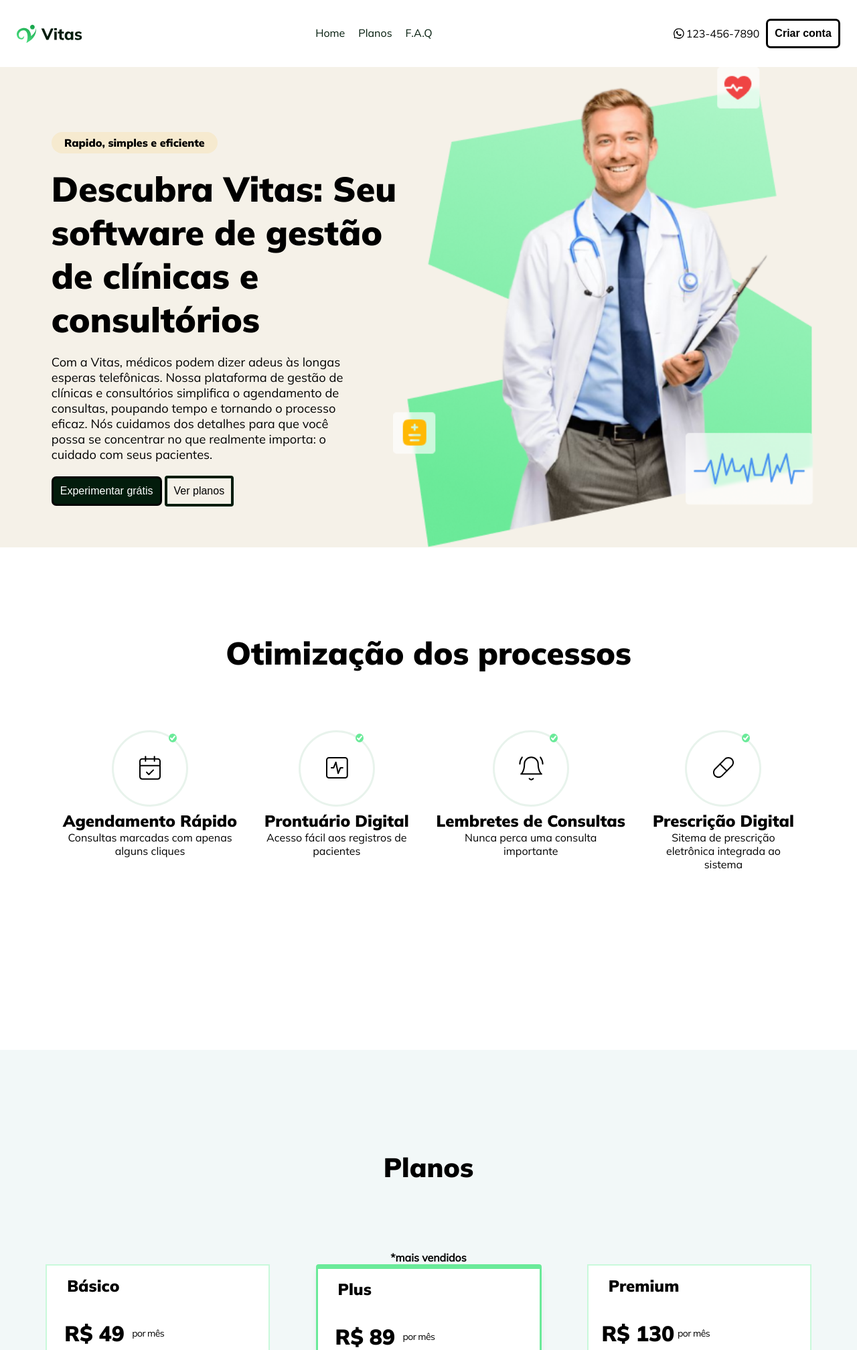
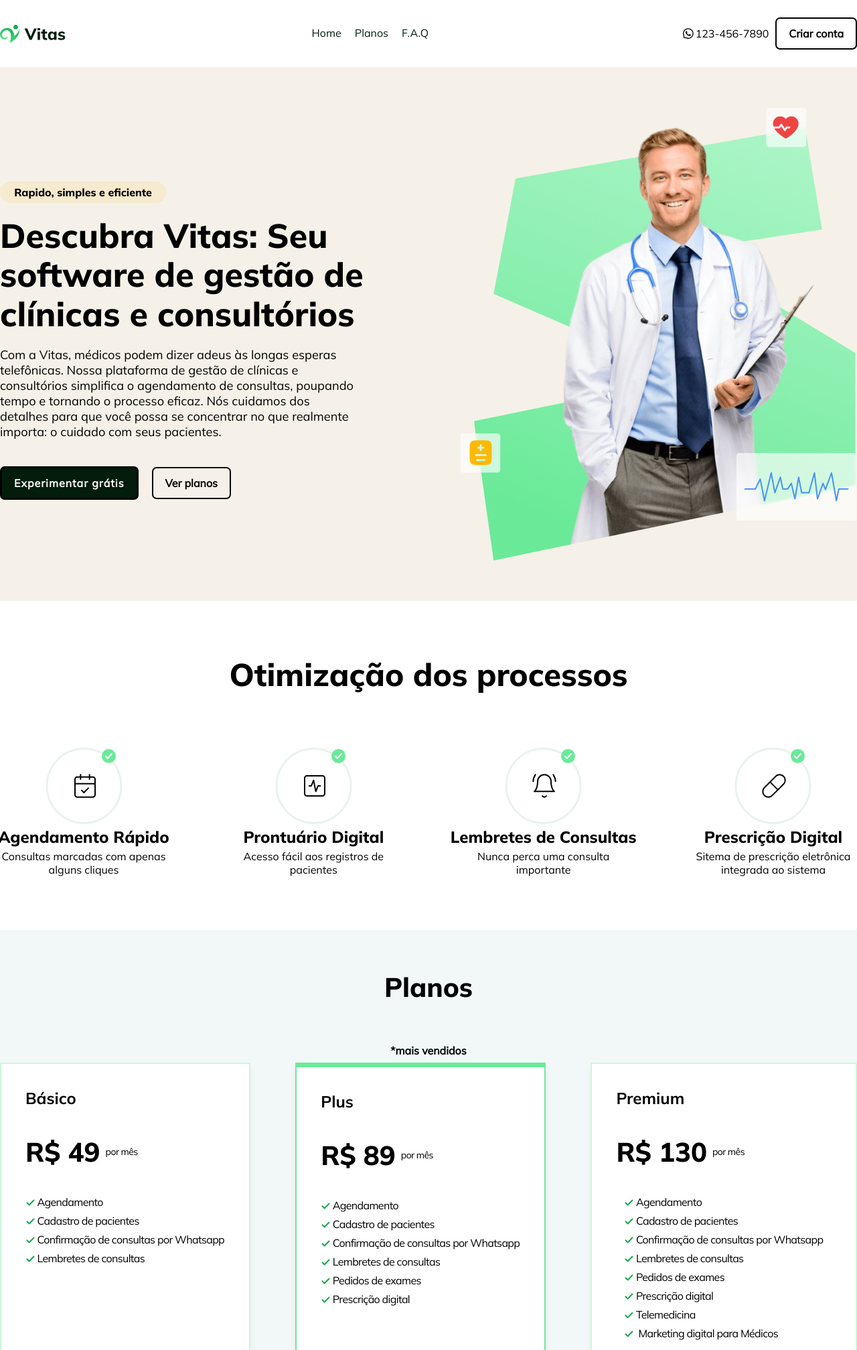
Before and after one commit to giovana-mori/Pi-Integrador-Vitas, a PHP site: page / in a window 1280 px wide. Shown: the top 2015 px of the page at 67% size. Run offline with PHP 8.4, Linux system fonts and the light colour scheme.

Commit message:
grid atualizado
revisei tudo essa loucura aqui

```diff
--- a/index.html
+++ b/index.html
@@ -7,69 +7,76 @@
     <meta name="viewport" content="width=device-width, initial-scale=1.0">
     <link rel="stylesheet" href="style.css">
     <link rel="shortcut icon" href="./static/images/logo_menorSvg.svg" type="image/x-icon" />
+    <script src="script.js" defer></script>
 </head>
 
 <body>
-    <header class="container">
+    <header>
+        <div class="container">
             <img src="static/images/Logo-vitas.svg" />
             <menu>
                 <li><a>Home</a></li>
-            <li><a>Planos</a></li>
+                <li><a data-target="planos">Planos</a></li>
                 <li><a>F.A.Q</a></li>
             </menu>
             <div class="header-info">
                 <span><img src="static/images/zapp.svg" /><a href="tel:123-456-7890">123-456-7890</a></span>
-            <a href=""><button class="botao"><strong>Criar conta</strong></button></a>
+                <a href=""><button class="botao-sfun">Criar conta</button></a>
+            </div>
         </div>
     </header>
 
     <main>
-        <section class="inicio-info">
-            <div class="reparo">
+        <section class="hero-section">
+            <div class="container">
+                <div class="hero-text">
                     <span>Rapido, simples e eficiente</span>
                     <h2>Descubra Vitas: Seu software de gestão de clínicas e consultórios</h2>
                     <p>Com a Vitas, médicos podem dizer adeus às longas esperas telefônicas. Nossa plataforma
                         de gestão de
-                    clínicas e consultórios simplifica o agendamento de consultas, poupando tempo e tornando o processo
+                        clínicas e consultórios simplifica o agendamento de consultas, poupando tempo e tornando o
+                        processo
                         eficaz. Nós cuidamos dos detalhes para que você possa se concentrar no que realmente importa: o
                         cuidado
                         com seus pacientes.</p>
                     <div>
-                    <a href=""><button class="botao_2">Experimentar grátis</button></a>
-                    <a href=""><button class="botao">Ver planos</button></a>
+                        <a href=""><button class="botao">Experimentar grátis</button></a>
+                        <a data-target="planos2"><button class="botao-sfun">Ver planos</button></a>
                     </div>
+                </div>
+                <img src="static/images/Hero_Img.png" alt="">
             </div>
 
         </section>
 
-        <section class="funcionalidade">
-            <div class="funcionalidade_conteudo">
+        <section>
+            <div class="optimization-content container">
                 <h1>Otimização dos processos</h1>
-                <div class="funcionalidade_conteudo_estilo">
-                    <div class="funcionalidade_conteudo_descricao">
+                <div class="optimization-content-style">
+                    <div class="optimization-content-desc">
                         <div class="simbolo">
-                            <img src="static/images/calendar-check.svg">
+                            <img src="static/images/calendario.svg">
                         </div>
                         <h2>Agendamento Rápido</h2>
                         <p>Consultas marcadas com apenas alguns cliques</p>
                     </div>
-                    <div class="funcionalidade_conteudo_descricao">
+                    <div class="optimization-content-desc">
                         <div class="simbolo">
-                            <img src="static/images/activity-square.svg">
+                            <img src="static/images/atividade.svg">
                         </div>
                         <h2>Prontuário Digital</h2>
                         <p>Acesso fácil aos registros de pacientes</p>
                     </div>
-                    <div class="funcionalidade_conteudo_descricao">
+                    <div class="optimization-content-desc">
                         <div class="simbolo">
-                            <img src="static/images/bell-ring.svg">
+                            <img src="static/images/sino.svg">
                         </div>
                         <h2>Lembretes de Consultas</h2>
                         <p> Nunca perca uma consulta importante</p>
                     </div>
-                    <div class="funcionalidade_conteudo_descricao">
+                    <div class="optimization-content-desc">
                         <div class="simbolo">
-                            <img src="static/images/pill.svg">
+                            <img src="static/images/pilula.svg">
                         </div>
                         <h2>Prescrição Digital</h2>
                         <p>Sitema de prescrição eletrônica integrada ao sistema</p>
@@ -78,65 +85,50 @@
             </div>
         </section>
 
-        <section class="planos">
-            <div>
+        <section class="planos" id="planos">
+            <div class="container">
                 <h1>Planos</h1>
                 <span>*mais vendidos</span>
                 <div class="planos_conteudo_descricao">
 
                     <div class="planos_conteudo_quadrado">
+                        <div>
                             <h2>Básico</h2>
-                        <br>
-                        <br>
-                        <h1>R$ 49<span>por mês</span></h1>
-                        <ol>
-                            <li><span>&#10004;</span> Agendamento</li>
-                            <li><span>&#10004;</span> Cadastro de pacientes</li>
-                            <li><span>&#10004;</span> Confirmação de consultas por Whatsapp</li>
-                            <li><span>&#10004;</span> Lembretes de consultas</li>
-                        </ol>
-                        <a href=""><button class="botao">Assinar</button></a>
+                            <h3>R$ 49<span>por mês</span></h1>
+                                <ul id="ul-basic">
+                                    <!-- js render -->
+                                </ul>
+                        </div>
+                        <button class="botao-sfun">Assinar</button>
                     </div>
 
                     <div class="planos_conteudo_quadrado">
+                        <div>
                             <h2>Plus</h2>
-                        <br>
-                        <br>
-                        <h1>R$ 89<span>por mês</span></h1>
-                        <ol>
-                            <li><span>&#10004;</span> Agendamento</li>
-                            <li><span>&#10004;</span> Cadastro de pacientes</li>
-                            <li><span>&#10004;</span> Confirmação de consultas por Whatsapp</li>
-                            <li><span>&#10004;</span> Lembretes de consultas</li>
-                            <li><span>&#10004;</span> Pedidos de exames</li>
-                            <li><span>&#10004;</span> Prescrição digital</li>
-                        </ol>
-                        <a href=""><button class="botao">Assinar</button></a>
+                            <h3>R$ 89<span>por mês</span></h1>
+                                <ul id="ul-plus">
+                                    <!-- js render -->
+                                </ul>
+                        </div>
+                        <button class="botao">Assinar</button>
                     </div>
 
                     <div class="planos_conteudo_quadrado">
+                        <div>
                             <h2>Premium</h2>
-                        <br>
-                        <br>
-                        <h1>R$ 130<span>por mês</span></h1>
-                        <ol>
-                            <li><span>&#10004;</span> Agendamento</li>
-                            <li><span>&#10004;</span> Cadastro de pacientes</li>
-                            <li><span>&#10004;</span> Confirmação de consultas por Whatsapp</li>
-                            <li><span>&#10004;</span> Lembretes de consultas</li>
-                            <li><span>&#10004;</span> Pedidos de exames</li>
-                            <li><span>&#10004;</span> Prescrição digital</li>
-                            <li><span>&#10004;</span> Telemedicina</li>
-                            <li><span>&#10004;</span> Marketing digital para Médicos</li>
-                        </ol>
-                        <a href=""><button class="botao">Assinar</button></a>
+                            <h3>R$ 130<span>por mês</span></h1>
+                                <ul id="ul-premium">
+                                    <!-- js render -->
+                                </ul>
+                        </div>
+                        <button class="botao-sfun">Assinar</button>
                     </div>
                 </div>
             </div>
         </section>
 
         <section class="depoimento">
-            <div>
+            <div class="container">
                 <h1>Depoimentos de clientes</h1>
 
                 <div class="depoimento_conteudo_container">
@@ -165,11 +157,12 @@
         </section>
 
         <section class="faq">
-            <div>
+            <div class="container">
                 <h1>FAQ</h1>
                 <div class="faq_conteudo">
-                    <div class="faq_conteudo_texto">
-                        <h2>Como a Vitas pode ajudar na organização do meu consultório? <span><img src="./static/images/Vector_unless.svg"/></span></h2>
+                    <details class="faq_conteudo_texto">
+                        <summary>Como a Vitas pode ajudar na organização do meu consultório? </summary>
+                        <div class="content">
                         <p>A Vitas oferece uma variedade de recursos que ajudam a otimizar a administração do seu
                             consultório. Isso inclui agendamento simplificado, prontuário eletrônico, lembretes
                             automáticos
@@ -178,13 +171,20 @@
                             pacientes.
                         </p>
                     </div>
+                    </details>
                     <hr>
-                    <div class="faq_conteudo_texto">
-                        <h2>É difícil aprender a usar a plataforma Vitas? <span><img src="./static/images/vector_more.svg"/></span></h2>
+                    <details class="faq_conteudo_texto">
+                        <summary>É difícil aprender a usar a plataforma Vitas?</summary>
+                        <div class="content">
+                            <p>Lorem ipsum dolor, sit amet consectetur adipisicing elit.
+                             Facere labore autem facilis nihil iusto architecto officia fugit iste nostrum ullam.
+                            </p>
                         </div>
+                    </details>
                     <hr>
-                    <div class="faq_conteudo_texto">
-                        <h2>Como posso ter certeza de que meus dados e os de meus pacientes estão seguros? <span><img src="./static/images/Vector_unless.svg"/></span></h2>
+                    <details class="faq_conteudo_texto">
+                        <summary>Como posso ter certeza de que meus dados e os de meus pacientes estão seguros?</summary>
+                        <div class="content">
                         <p>A segurança dos seus dados é nossa prioridade. A Vitas utiliza as mais recentes práticas de
                             segurança, incluindo criptografia de ponta a ponta e backups regulares. Nossos servidores
                             são
@@ -192,12 +192,14 @@
                             os
                             seus dados e os de seus pacientes estão sob total sigilo.</p>
                         </div>
+                    </details>
                 </div>
             </div>
         </section>
     </main>
 
-    <footer class="container_2">
+    <footer>
+        <div class="container">
             <div class="contato">
                 <h2>Contato</h2> </br>
                 <ul>
@@ -216,6 +218,7 @@
                 </ul>
             </div>
             <img src="static/images/logo_menorSvg.svg" />
+        </div>
     </footer>
 </body>
 
--- a/style.css
+++ b/style.css
@@ -4,13 +4,18 @@
 }
 
 @font-face {
-    font-family: mulish_italic;
+    font-family: mulish-italic;
     src: url(./static/fonts/Mulish-Italic.ttf);
 }
 
 @font-face {
-    font-family: mulish_black;
-    src: url(./static/fonts/Mulish-Black.ttf);
+    font-family: mulish-extrabold;
+    src: url(./static/fonts/Mulish-ExtraBold.ttf);
+}
+
+@font-face {
+    font-family: mulish-bold;
+    src: url(static/fonts/Mulish-Bold.ttf);
 }
 
 * {
@@ -36,6 +41,14 @@
     scroll-behavior: smooth;
 }
 
+body {
+    font-family: mulish, sans-serif;
+}
+
+ul {
+    list-style-type: none;
+}
+
 a {
     color: unset;
     cursor: pointer;
@@ -43,9 +56,14 @@
 }
 
 .container {
+    max-width: 1400px;
+    margin: auto;
+}
+
+header .container {
     display: flex;
     align-items: center;
-    justify-content: space-around;
+    justify-content: space-between;
     width: 100%;
     justify-self: center;
     height: 100px;
@@ -57,7 +75,7 @@
     justify-content: center;
 }
 
-menu > li {
+menu li {
     font-family: mulish;
     list-style-type: none;
     margin: 0 10px;
@@ -66,14 +84,14 @@
     flex-grow: 0;
 }
 
-menu > li > a {
+menu li a {
     font-weight: 400px;
     line-height: 17px;
     cursor: pointer;
     color: var(--c-black);
 }
 
-menu > li > a::after {
+menu li a::after {
     display: block;
     content: '';
     position: relative;
@@ -92,7 +110,7 @@
     align-items: center;
 }
 
-.header-info > span {
+.header-info  span {
     margin: 0 10px;
     font-family: mulish;
     font-weight: 400;
@@ -101,23 +119,38 @@
 }
 
 
-.header-info > span > img {
+.header-info span img {
     margin: 0 3px;
 }
 
-header > .header-info > a > .botao {
-    padding: 10px;
+.botao {
+    font-family: 'mulish', sans-serif;
+    font-weight: bold;
+    letter-spacing: 1px;
+    padding: 12px 18px;
     background: var(--c-white-sec);
     border: 3px solid var(--c-black-sec);
     font-size: 16px;
     border-radius: 7px;
     cursor: pointer;
+    background: var(--c-black);
+    color: var(--c-white-sec);
 }
 
-.inicio-info {
+.botao-sfun {
+    font-family: 'mulish', sans-serif;
+    font-weight: bold;
+    padding: 12px 18px;
+    background-color: transparent;
+    border: 2px solid var(--c-black-sec);
+    font-size: 16px;
+    border-radius: 7px;
+    cursor: pointer;
+}
+
+.hero-section {
     background-size: contain;
     background-repeat: no-repeat;
-    background-image: url(./static/images/Hero_Img.png);
     background-position: 90% 50%;
     width: 100%;
     height: 717px;
@@ -126,16 +159,22 @@
     align-items: flex-start;
     flex-direction: column;
     justify-content: space-around;
+    padding: 40px 0;
 }
 
-.inicio-info > .reparo {
-    width: 43%;
-    padding: 6%;
+.hero-section .container {
+    display: flex;
+    align-items: center;
+    justify-content: space-between;
+}
+
+.hero-section .hero-text {
+    width: 50%;
 }
 
 
-.inicio-info > .reparo > span {
-    font-family: mulish_black;
+.hero-section .container .hero-text span {
+    font-family: mulish-extrabold;
     width: 248px;
     height: 32px;
     flex-shrink: 0;
@@ -147,139 +186,122 @@
     margin-top: 20px;
 }
 
-.inicio-info > .reparo > h2 {
-    font-family: mulish_black;
-    font-size: 323%;
+.hero-section .hero-text h2 {
+    font-family: mulish-extrabold;
+    font-size: 50px;
     margin-top: 20px;
+    line-height: 1.17;
 }
 
-.inicio-info > .reparo > p {
+.hero-section .hero-text p {
     margin-right: 110px;
     font-family: mulish;
     font-size: 114%;
     margin-top: 20px;
 }
 
-
-.inicio-info > .reparo > div > a > .botao {
-    padding: 10px;
-    background: var(--c-white);
-    border: 4px solid var(--c-black);
-    font-size: 16px;
-    border-radius: 4px;
-    cursor: pointer;
+.hero-section .hero-text div  {
+    display: flex;
+    align-items: center;
+    gap: 20px;
+    margin-top: 40px;
 }
 
-.botao_2 {
-    padding: 10px;
-    background: var(--c-white-sec);
-    border: 3px solid var(--c-black-sec);
-    font-size: 16px;
-    border-radius: 7px;
-    cursor: pointer;
-    background: var(--c-black);
-    color: var(--c-white-sec);
+.optimization-content {
+    padding: 80px 0;
 }
 
-.inicio-info > .reparo > div  {
-    margin-top: 20px;
-}
-
-.funcionalidade {
-    width: 100%;
-    height: 750px;
-}
-
-.funcionalidade > .funcionalidade_conteudo {
-    padding: 10%;
-}
-
-.funcionalidade > .funcionalidade_conteudo > h1 {
-    padding-bottom: 8%;
-    font-family: mulish_black;
+.optimization-content  h1 {
+    padding-bottom: 80px;
+    font-family: mulish-extrabold;
     font-size: 47px;
     text-align: center;
 }
 
-.funcionalidade > .funcionalidade_conteudo >.funcionalidade_conteudo_estilo {
+.optimization-content-style {
     display: flex;
-    justify-content: center;
+    justify-content: space-between;
+    gap: 20px;
 }
 
 
-.funcionalidade > .funcionalidade_conteudo > .funcionalidade_conteudo_estilo > .funcionalidade_conteudo_descricao  {
+.optimization-content-desc  {
     display: flex;
     flex-direction: column;
     align-items: center;
-    padding: 0 2%;
-
+    max-width: 250px;
 }
 
-.funcionalidade > .funcionalidade_conteudo > .funcionalidade_conteudo_estilo > .funcionalidade_conteudo_descricao > h2 {
-    font-family: mulish_black;
+.optimization-content-desc h2 {
+    font-family: mulish-extrabold;
     display: flex;
     text-align: center;
     text-wrap: nowrap;  /*Experimental: This is an experimental technology */
+    margin-bottom: 4px;
 }
 
-.funcionalidade > .funcionalidade_conteudo > .funcionalidade_conteudo_estilo > .funcionalidade_conteudo_descricao > p {
+.optimization-content-desc p {
     font-family: mulish;
     text-align: center;
 }
 
 .planos {
     width: 100%;
-    height: 997px;
     background-color: var(--c-fundo_planos_azul_claro);
+    padding: 60px 0;
 }
 
-.planos > div > h1 {
-    display: flex;
-    font-family: mulish_black;
+.planos .container h1 {
+    font-family: mulish-extrabold, sans-serif;
+    font-weight: bold;
     font-size: 40px;
-    justify-content: center;
-    padding-top: 150px;
-    padding-bottom: 100px;
-
+    margin: auto;
+    text-align: center;
+    margin-bottom: 60px;
 }
 
-.planos > div > span {
+.planos .container > span {
     display: flex;
     justify-content: center;
-    font-family: Mulish;
     font-size: 16px;
     font-weight: 700;
     line-height: 20px;
     text-align: left;
+    margin-bottom: 8px;
 
 }
-.planos > div > .planos_conteudo_descricao {
+.planos .planos_conteudo_descricao {
     display: flex;
-    justify-content: space-evenly;
+    justify-content: space-between;
 }
 
-.planos > div > .planos_conteudo_descricao > .planos_conteudo_quadrado {
+.planos .planos_conteudo_quadrado {
     background-color: var(--c-white-sec);
-    width: 301px;
-    height: 538px;
-    padding: 15px;
+    padding: 36px;
     border: 2px solid var(--c-azul-ver-claro);
+    display: flex;
+    flex-direction: column;
+    justify-content: space-between;
+    gap: 80px;
+    box-shadow: 0px 8px 11px 0 rgba(0, 0, 0, 0.05)
 }
 
-.planos > div > .planos_conteudo_descricao > .planos_conteudo_quadrado > h2 {
-    font-family: mulish_black;
-    padding-left: 15px;
+.planos .planos_conteudo_quadrado h2 {
+    font-family: mulish-bold, sans-serif;
+    font-weight: 1000;
+    margin-bottom: 40px;
 }
 
-.planos > div > .planos_conteudo_descricao > .planos_conteudo_quadrado > h1 {
-    font-family: mulish_black;
-    font-size: 32px;
+.planos .planos_conteudo_quadrado h3 {
+    font-size: 40px;
+    font-family: mulish-extrabold, sans-serif;
     display: flex;
     align-items: center;
-    justify-content: space-evenly;
+    gap: 8px;
+    margin-bottom: 40px;
 }
 
-.planos > div > .planos_conteudo_descricao > .planos_conteudo_quadrado > h1 > span {
+.planos h3 span {
     font-family: Mulish;
     font-size: 14px;
     font-weight: 400;
@@ -289,8 +311,7 @@
     width: 178px;
 }
 
-.planos > div > .planos_conteudo_descricao > .planos_conteudo_quadrado > ol {
-    padding-top: 18px;
+.planos .planos_conteudo_quadrado ul {
     display: flex;
     flex-wrap: wrap;
     list-style-type: none;
@@ -303,71 +324,32 @@
     text-align: left;
 }
 
-.planos > div > .planos_conteudo_descricao > .planos_conteudo_quadrado > ol > li {
-    margin-top: 7px;
+.planos .planos_conteudo_quadrado:nth-child(2){
+    border-width: 7px 2px 2px 2px;
+    border-color: var(--c-verde-bem-claro);
+    border-style: solid;
 }
 
-.planos > div > .planos_conteudo_descricao > .planos_conteudo_quadrado > ol > li > span {
-    color: var(--c-Eucalyptus-claro);
-    stroke-width: 2px;
-    stroke: var(--c-Eucalyptus-claro);
+.planos ul li {
+    margin-bottom: 8px;
 }
 
-/*parte dos botão*/
-.planos > div > .planos_conteudo_descricao > .planos_conteudo_quadrado > a > .botao {
-    padding: 11px;
-    width: 300px;
-    margin-top: 241px;
-    background: var(--c-white-sec);
-    border: 3px solid var(--c-black-sec);
-    font-size: 16px;
-    border-radius: 7px;
-    cursor: pointer;
+.planos ul li img {
+    margin-right: 4px;
 }
 
-.planos > div > .planos_conteudo_descricao > .planos_conteudo_quadrado:nth-child(2) {
-    border-radius: 4px;
-    border-top: 7px solid var(--c-verde-bem-claro);
-    border-right: 3px solid var(--c-verde-bem-claro);
-    border-bottom: 3px solid var(--c-verde-bem-claro);
-    border-left: 3px solid var(--c-verde-bem-claro);
-    background: var(--c-white-sec);
-    box-shadow: 0px 8px 11px 0px rgba(0, 0, 0, 0.05);
+.planos button {
+    width: 100%;
 }
-
-.planos > div > .planos_conteudo_descricao > .planos_conteudo_quadrado:nth-child(2) > a > .botao {
-    padding: 11px;
-    width: 300px;
-    margin-top: 179px;
-    background: var(--c-verde-escuro);
-    border: 3px solid var(--c-verde-escuro);
-    color: var(--c-white-sec);
-    font-size: 16px;
-    border-radius: 7px;
-    cursor: pointer;
-}
-
-.planos > div > .planos_conteudo_descricao > .planos_conteudo_quadrado:nth-child(3) > a > .botao {
-    padding: 11px;
-    width: 300px;
-    margin-top: 128px;
-    background: var(--c-white-sec);
-    border: 3px solid var(--c-black-sec);
-    font-size: 16px;
-    border-radius: 7px;
-    cursor: pointer;
-}
-/*parte dos botão*/
-
+/* revisar daqui pra baixo */
 .depoimento {
-    width: 100%;
     height: 500px;
     background-color: var(--c-fundo_depoimento_verde_claro);
 }
 
 .depoimento > div > h1 {
     text-align: center;
-    font-family: mulish_black;
+    font-family: mulish-extrabold;
     font-size: 34px;
     padding: 60px;
 }
```
Also changed, not shown: other parts of style.css (+50 -42 lines), script.js (+26 -0 lines), images/teste.png (deleted), static/images/Hero_Img.png, static/images/activity-square.svg (deleted), static/images/atividade.svg (added), static/images/bell-ring.svg (deleted), static/images/calendario.svg (added), static/images/correct.svg (added), static/images/pill.svg (deleted), static/images/pilula.svg (added), static/images/sino.svg (added). Lines whose indentation alone changed are shown as unchanged.
